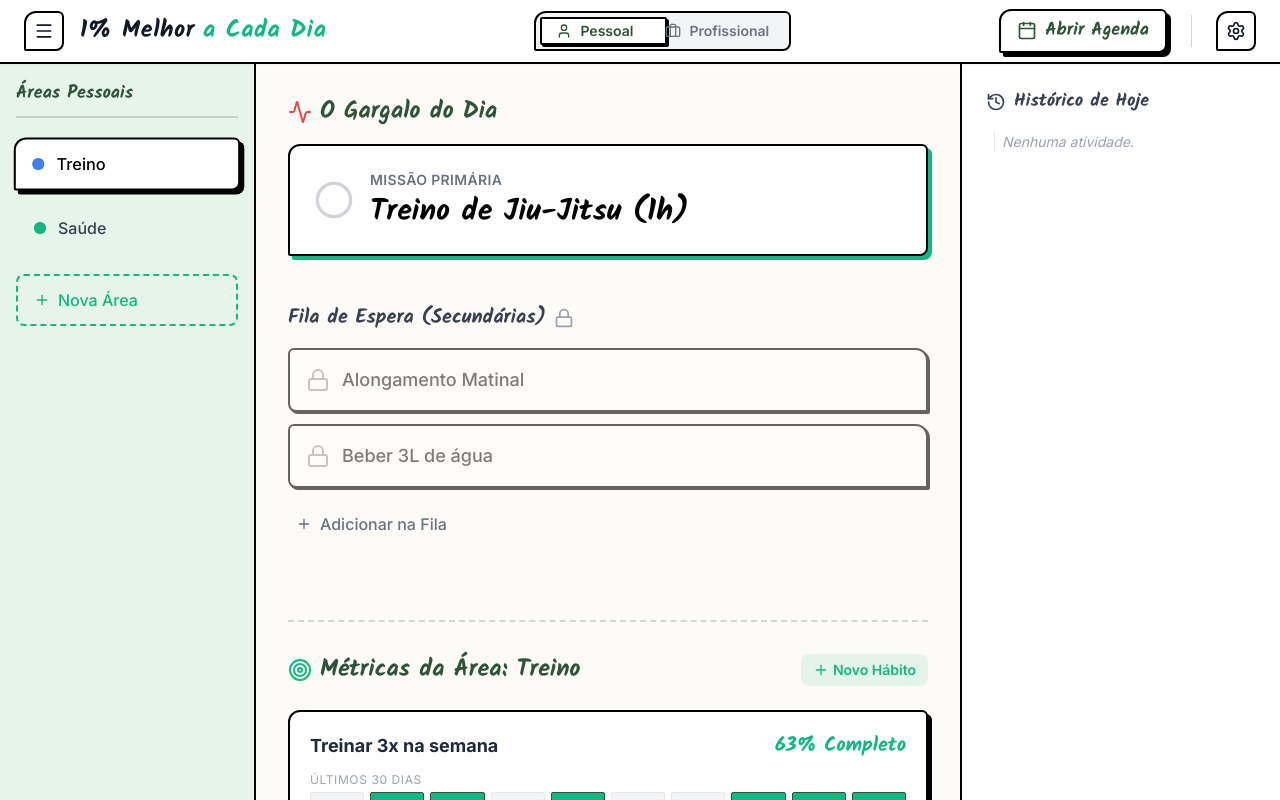
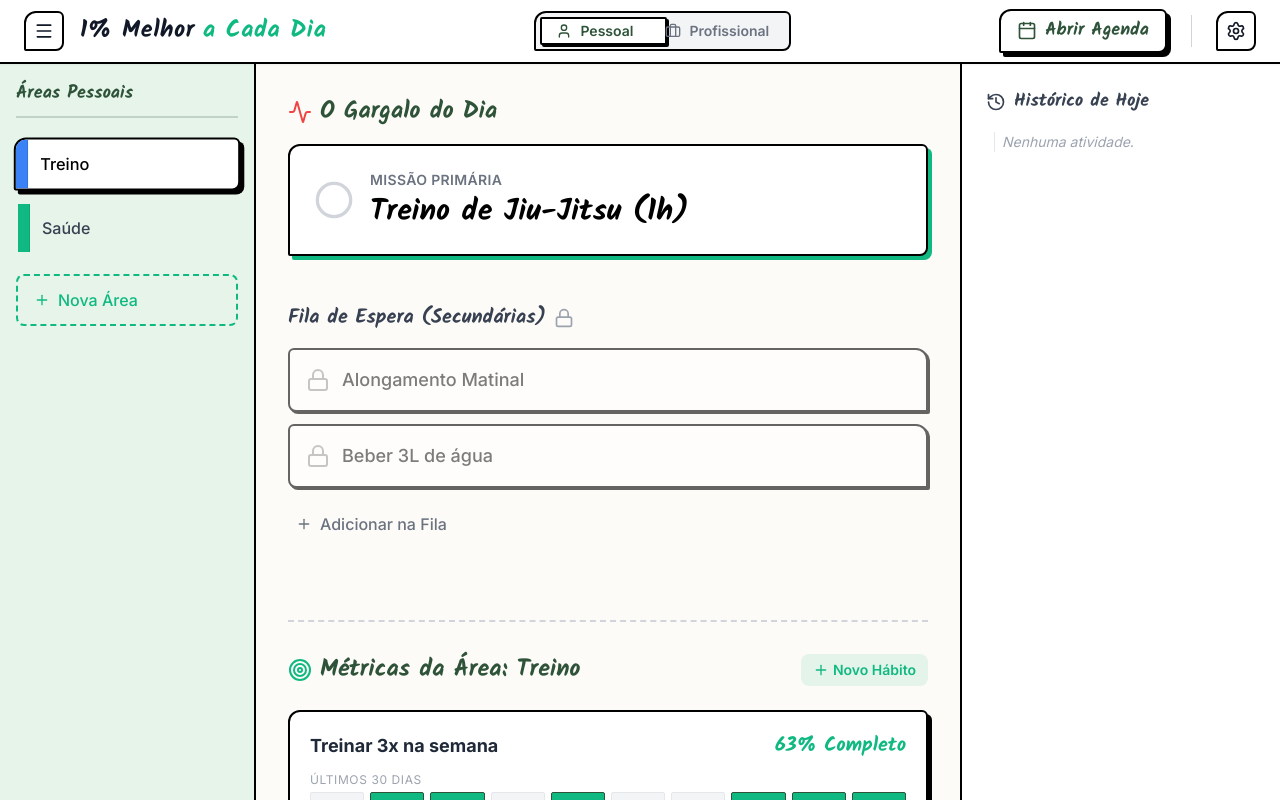
Before and after one commit to Moreirabmm/1-melhor, a React (Vite) app: page / in a window 1280 px wide. Built offline with nearby package versions, Linux system fonts and the light colour scheme.

Commit message:
style: change area color to fill the left side ribbon

```diff
--- a/src/App.jsx
+++ b/src/App.jsx
@@ -459,14 +459,14 @@ export default function App() {
                         setEditingTabColor(tab.color || 'bg-emerald-500');
                       }}
                       className={cn(
-                        "w-full text-left px-4 py-3 font-sans font-medium transition-all select-none pr-10 flex items-center gap-3",
+                        "w-full text-left pl-6 pr-10 py-3 font-sans font-medium transition-all select-none relative overflow-hidden",
                         activeTab === tab.id
                           ? "bg-white border-sketch shadow-sketch-black text-black scale-[1.02]"
                           : "hover:bg-white/50 border-2 border-transparent text-gray-700 hover:border-sketch hover:shadow-none"
                       )}
                     >
-                      <div className={cn("w-3 h-3 rounded-full shadow-sm shrink-0 border border-black/10", tab.color || 'bg-gray-300')} />
-                      <span className="truncate">{tab.name}</span>
+                      <div className={cn("absolute left-0 top-0 bottom-0 w-3 border-r border-black/10", tab.color || 'bg-gray-300')} />
+                      <span className="truncate block">{tab.name}</span>
                     </button>
                     <button
                       onClick={() => handleDeleteTab(tab.id)}
```
